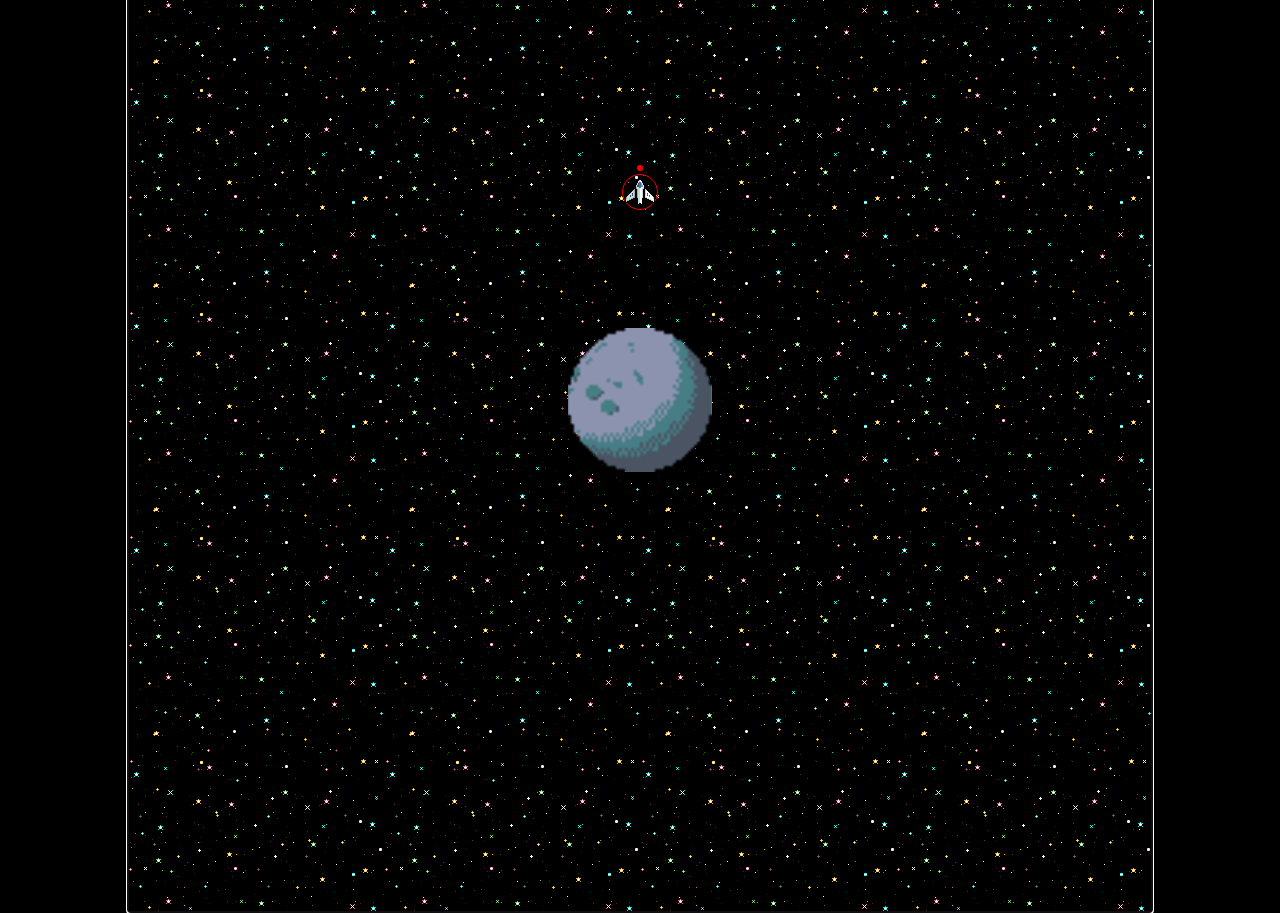
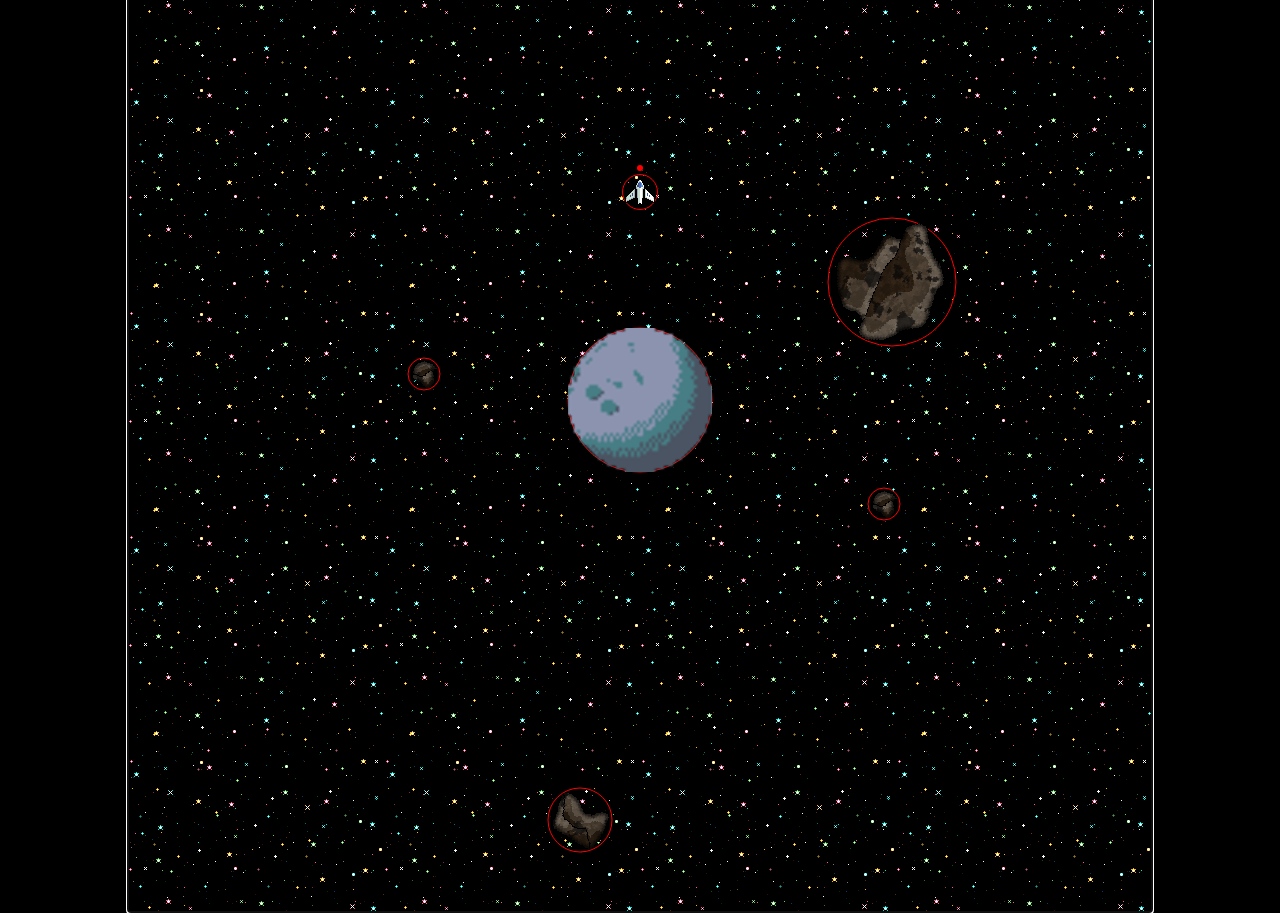
Before and after one commit to Nekawage/Project-Safeguard, a plain HTML site: page GameEngine/index.html in a window 1280 px wide. Drawn offline with Linux system fonts and the light colour scheme.

Commit message:
Added asteroid class + collisions.

```diff
--- /dev/null
+++ b/GameEngine/asteroid.js
@@ -0,0 +1,90 @@
+class Asteroid {
+    constructor(game, x, y, size) {
+        Object.assign(this, {game, x, y, size});
+
+        if (this.size === 0) {
+            this.height = 128;
+            this.width = 128;
+            this.health = 5;
+            this.spriteindex = Math.floor(Math.random() * 2);
+        } else if (this.size === 1) {
+            this.height = 64;
+            this.width = 64;
+            this.health = 3;
+            this.spriteindex = Math.floor(Math.random() * 3);
+        } else {
+            this.height = 32;
+            this.width = 32;
+            this.health = 1;
+            this.spriteindex = Math.floor(Math.random() * 4);
+        }
+        this.rotation = Math.floor(Math.random() * 3);
+        this.rotate = 0;
+
+        this.sprites = [
+            [  // big asteroids (index 0)
+                ASSET_MANAGER.getAsset("./sprites/asteroid/asteroid_big1.png"),
+                ASSET_MANAGER.getAsset("./sprites/asteroid/asteroid_big2.png")
+            ],
+            [  // medium asteroids (index 1)
+                ASSET_MANAGER.getAsset("./sprites/asteroid/asteroid_medium1.png"),
+                ASSET_MANAGER.getAsset("./sprites/asteroid/asteroid_medium2.png"),
+                ASSET_MANAGER.getAsset("./sprites/asteroid/asteroid_medium3.png")
+            ],
+            [  // small asteroids (index 2)
+                ASSET_MANAGER.getAsset("./sprites/asteroid/asteroid_small1.png"),
+                ASSET_MANAGER.getAsset("./sprites/asteroid/asteroid_small2.png"),
+                ASSET_MANAGER.getAsset("./sprites/asteroid/asteroid_small3.png"),
+                ASSET_MANAGER.getAsset("./sprites/asteroid/asteroid_small4.png")
+            ]
+        ];
+        this.animators = [];
+        this.loadAnimators();
+        this.velocity = {x: 0, y: 0};
+        this.updateBB();
+    }
+
+    loadAnimators() {
+        for (let i = 0; i < this.sprites.length; i++) {
+            this.animators[i] = [];
+            for (let j = 0; j < this.sprites[i].length; j++) {
+                if (i === 0) this.animators[i][j] = new Animator(this.sprites[i][j], 0, 0, 128, 128, 1, 1);
+                else if (i === 1) this.animators[i][j] = new Animator(this.sprites[i][j], 0, 0, 64, 64, 1, 1);
+                else this.animators[i][j] = new Animator(this.sprites[i][j], 0, 0, 32, 32, 1, 1);
+            }
+        }
+    }
+
+    update(){
+        const TICK = this.game.clockTick;
+        // not moving currently.
+        if (this.rotation === 0) {
+            this.rotate += 1.5 * TICK;
+        } else if (this.rotation === 1) {
+            this.rotate -= 1.5 * TICK;
+        }
+        if (this.health <= 0) {
+            this.removeFromWorld = true;
+        }
+        this.updateLastBB();
+        this.updateBB();
+    }
+
+    draw(ctx) {
+        if (this.game.options.debugging) {
+            ctx.strokeStyle = 'red';
+            ctx.beginPath();
+            ctx.arc(this.x + this.width / 2, this.y + this.height / 2, this.width / 2, 0, Math.PI * 2);
+            ctx.stroke();
+        }
+        this.animators[this.size][this.spriteindex].drawFrame(this.game.clockTick, ctx, this.x, this.y, this.rotate);
+    }
+
+    updateBB() {
+        this.BB = new BoundingCircle(this.x, this.y, this.width, this.height, this.width / 2);
+    }
+
+    updateLastBB() {
+        this.lastBB = this.BB;
+    };
+}
--- a/GameEngine/gameengine.js
+++ b/GameEngine/gameengine.js
@@ -84,8 +84,13 @@ class GameEngine {
         // Clear the whole canvas with transparent color (rgba(0, 0, 0, 0))
         this.ctx.clearRect(0, 0, this.ctx.canvas.width, this.ctx.canvas.height);
 
-        // Draw latest things first
-        for (let i = this.entities.length - 1; i >= 0; i--) {
+        // // Draw latest things first
+        // for (let i = this.entities.length - 1; i >= 0; i--) {
+        //     this.entities[i].draw(this.ctx, this);
+        // }
+
+        // Draw earliest things first
+        for (let i = 0; i < this.entities.length; i++) {
             this.entities[i].draw(this.ctx, this);
         }
     };
--- a/GameEngine/index.html
+++ b/GameEngine/index.html
@@ -19,7 +19,9 @@
     <script type="text/javascript" src="./gameengine.js"></script>
     <script type="text/javascript" src="./util.js"></script>
     <script type="text/javascript" src="./animator.js"></script>
+    <script type="text/javascript" src="./boundingcircle.js"></script>
     <script type="text/javascript" src="./mun.js"></script>
+    <script type="text/javascript" src="./asteroid.js"></script>
     <script type="text/javascript" src="./player.js"></script>
     <script type="text/javascript" src="./main.js"></script>
 </head>
--- a/GameEngine/main.js
+++ b/GameEngine/main.js
@@ -8,6 +8,15 @@ ASSET_MANAGER.queueDownload("./sprites/ship/ship2.png");
 ASSET_MANAGER.queueDownload("./sprites/ship/ship3.png");
 ASSET_MANAGER.queueDownload("./sprites/ship/ship_rocket.png");
 ASSET_MANAGER.queueDownload("./sprites/munbig.png");
+ASSET_MANAGER.queueDownload("./sprites/asteroid/asteroid_big1.png");
+ASSET_MANAGER.queueDownload("./sprites/asteroid/asteroid_big2.png");
+ASSET_MANAGER.queueDownload("./sprites/asteroid/asteroid_medium1.png");
+ASSET_MANAGER.queueDownload("./sprites/asteroid/asteroid_medium2.png");
+ASSET_MANAGER.queueDownload("./sprites/asteroid/asteroid_medium3.png");
+ASSET_MANAGER.queueDownload("./sprites/asteroid/asteroid_small1.png");
+ASSET_MANAGER.queueDownload("./sprites/asteroid/asteroid_small2.png");
+ASSET_MANAGER.queueDownload("./sprites/asteroid/asteroid_small3.png");
+ASSET_MANAGER.queueDownload("./sprites/asteroid/asteroid_small4.png");
 
 ASSET_MANAGER.downloadAll(() => {
 	const canvas = document.getElementById("gameWorld");
@@ -16,8 +25,12 @@ ASSET_MANAGER.downloadAll(() => {
 
 	gameEngine.init(ctx);
 
+	gameEngine.addEntity(new Mun(gameEngine, 440, 440));
 	gameEngine.addEntity(new Player(gameEngine, 488, 280));
-	gameEngine.addEntity(new Mun(gameEngine, 440, 440));
+	gameEngine.addEntity(new Asteroid(gameEngine, 700, 330, Math.floor(Math.random() * 3)));
+	gameEngine.addEntity(new Asteroid(gameEngine, 280, 470, Math.floor(Math.random() * 3)));
+	gameEngine.addEntity(new Asteroid(gameEngine, 420, 900, Math.floor(Math.random() * 3)));
+	gameEngine.addEntity(new Asteroid(gameEngine, 740, 600, Math.floor(Math.random() * 3)));
 
 	gameEngine.start();
 });
--- a/GameEngine/mun.js
+++ b/GameEngine/mun.js
@@ -13,6 +13,8 @@ class Mun {
 
         this.state = 0; // 0 = full hp, 1 = slightly damaged, 2 = damaged, 3 = very damaged.
         this.dead = false;
+
+        this.BB = new BoundingCircle(this.x, this.y, this.width, this.height, this.width/2);
     }
 
     update() {
@@ -23,7 +25,7 @@ class Mun {
         if (this.game.options.debugging) {
             ctx.strokeStyle = 'red';
             ctx.beginPath();
-            ctx.arc(this.x + this.width / 2, this.y + this.height / 2, this.width / 2.75, 0, Math.PI * 2);
+            ctx.arc(this.x + this.width / 2, this.y + this.height / 2, this.width / 2, 0, Math.PI * 2);
             ctx.stroke();
         }
         this.animator.drawFrame(this.game.clockTick, ctx, this.x, this.y);
--- a/GameEngine/player.js
+++ b/GameEngine/player.js
@@ -9,30 +9,25 @@ class Player {
         this.game.Player = this;
 
         this.sprites = [];
-
-        // sprites for each damage state for player ship.
-        this.ship0 = ASSET_MANAGER.getAsset("./sprites/ship/ship0.png");
-        this.ship1 = ASSET_MANAGER.getAsset("./sprites/ship/ship1.png");
-        this.ship2 = ASSET_MANAGER.getAsset("./sprites/ship/ship2.png");
-        this.ship3 = ASSET_MANAGER.getAsset("./sprites/ship/ship3.png");
-
         this.loadSprites(this.sprites);
 
         this.state = 0; // 0 = full hp, 1 = slightly damaged, 2 = damaged, 3 = very damaged.
         this.dead = false;
         this.fireCD = 0.5;
+        this.invulSwitch = 0;
+        this.invulTimer = 0;
 
         this.velocity = {x: 0, y: 0};
+        this.updateBB();
+    }
 
-        //this.updateBB();
+    loadSprites(sprites) {
+        sprites[0] = new Animator(ASSET_MANAGER.getAsset("./sprites/ship/ship0.png"), 0, 0, 48, 48, 1, 1);
+        sprites[1] = new Animator(ASSET_MANAGER.getAsset("./sprites/ship/ship1.png"), 0, 0, 48, 48, 1, 1);
+        sprites[2] = new Animator(ASSET_MANAGER.getAsset("./sprites/ship/ship2.png"), 0, 0, 48, 48, 1, 1);
+        sprites[3] = new Animator(ASSET_MANAGER.getAsset("./sprites/ship/ship3.png"), 0, 0, 48, 48, 1, 1);
+    }
 
-    }
-    loadSprites(sprites) {
-        sprites[0] = new Animator(this.ship0, 0, 0, 48, 48, 1, 1);
-        sprites[1] = new Animator(this.ship1, 0, 0, 48, 48, 1, 1);
-        sprites[2] = new Animator(this.ship2, 0, 0, 48, 48, 1, 1);
-        sprites[3] = new Animator(this.ship3, 0, 0, 48, 48, 1, 1);
-    }
     update() {
         const TICK = this.game.clockTick;
 
@@ -77,13 +72,29 @@ class Player {
                 this.shipNoseY() - PROJ_OFFSET * Math.sin(this.degreeToRadians(this.degree + 90)) - 16,
                 this.degree))
             this.fireCD = 0.5;
-            console.log("Degree", this.degree)
-            console.log(("subtractX", Math.floor(Math.cos(this.degreeToRadians(this.degree + 90)))));
         }
 
         this.x += this.velocity.x * TICK;
         this.y += this.velocity.y * TICK;
         this.fireCD -= TICK;
+        this.updateLastBB();
+        this.updateBB();
+
+        var that = this;
+        this.game.entities.forEach(function (entity) {
+            if (entity.BB && entity instanceof Asteroid && that.BB.collide(entity.BB) && that.invulSwitch != 1 && that.state < 3) {
+                that.state += 1;
+                that.invulSwitch = 1;
+            }
+        });
+
+        if (this.invulSwitch === 1) {
+            this.invulTimer -= TICK;
+            if (this.invulTimer <= 0) {
+                this.invulSwitch = 0;
+                this.invulTimer = 3;
+            }
+        }
 
         if (this.velocity.x > MAX_SPEED) this.velocity.x = MAX_SPEED;
         if (this.velocity.y > MAX_SPEED) this.velocity.y = MAX_SPEED;
@@ -119,9 +130,18 @@ class Player {
     shipNoseX() {
         return (this.x + this.width / 2) + 24 * -Math.cos(this.degreeToRadians(this.degree + 90));
     }
+
     shipNoseY() {
         return (this.y + this.height / 2) + 24 * -Math.sin(this.degreeToRadians(this.degree + 90));
     }
+
+    updateBB() {
+        this.BB = new BoundingCircle(this.x, this.y, this.width, this.height, this.width / 2.75);
+    }
+
+    updateLastBB() {
+        this.lastBB = this.BB;
+    };
 }
 
 class Projectile {
@@ -137,6 +157,7 @@ class Projectile {
         this.velocity = {x: 20 * -Math.cos(this.degreeToRadians(this.degree + 90)),
                          y: 20 * -Math.sin(this.degreeToRadians(this.degree + 90))};
         this.speed = 200;
+        this.updateBB();
     }
 
     update() {
@@ -155,13 +176,24 @@ class Projectile {
 
         if (this.x > 1056 || this.x < -32) this.removeFromWorld = true;
         if (this.y > 1056 || this.y < -32) this.removeFromWorld = true;
+
+        this.updateLastBB();
+        this.updateBB();
+
+        var that = this;
+        this.game.entities.forEach(function (entity) {
+            if (entity.BB && entity instanceof Asteroid && that.BB.collide(entity.BB)) {
+                entity.health -= 1;
+                that.removeFromWorld = true;
+            }
+        });
     }
 
     draw(ctx) {
         if (this.game.options.debugging) {
             ctx.strokeStyle = 'red';
             ctx.beginPath();
-            ctx.arc(this.x + this.width / 2, this.y + this.height / 2, this.width / 2.75, 0, Math.PI * 2);
+            ctx.arc(this.x + this.width / 2, this.y + this.height / 2, this.width / 2.5, 0, Math.PI * 2);
             ctx.stroke();
         }
         this.animator.drawFrame(this.game.clockTick, ctx, this.x, this.y, this.degreeToRadians(this.degree));
@@ -170,4 +202,12 @@ class Projectile {
     degreeToRadians(degrees) {
         return degrees * (Math.PI / 180);
     }
+
+    updateBB() {
+        this.BB = new BoundingCircle(this.x, this.y, this.width, this.height, this.width / 2.5);
+    }
+
+    updateLastBB() {
+        this.lastBB = this.BB;
+    };
 }
```
